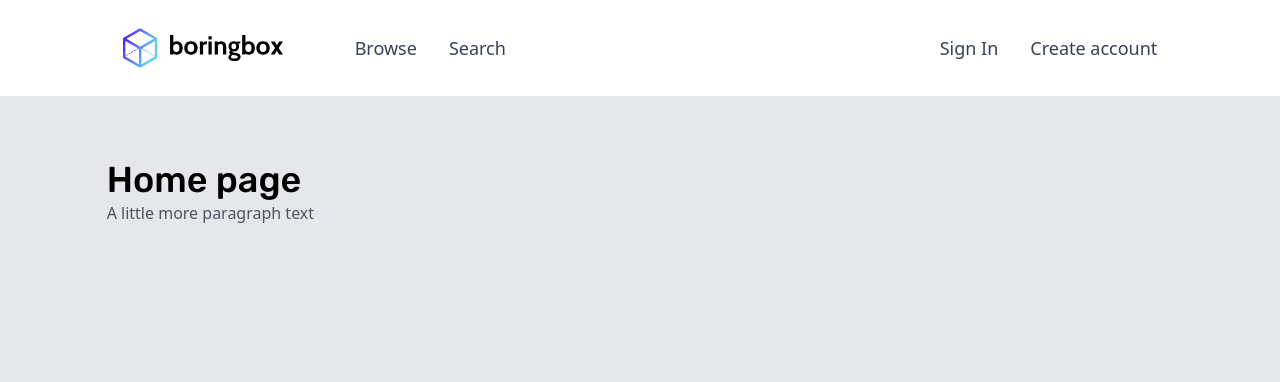
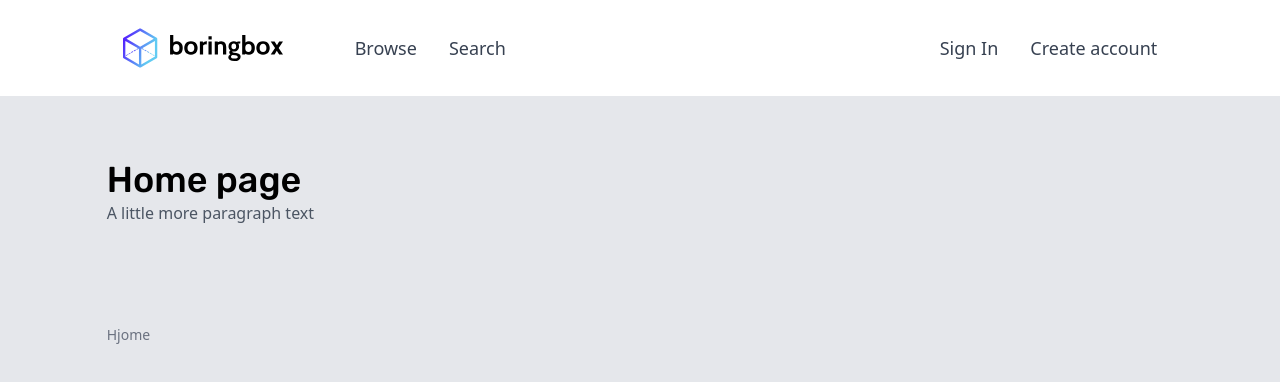
Before and after one commit to lozynskyi/snippetclient, a Nuxt app: page / in a window 1280 px wide. Shown: the top 382 px of the page. Built offline with nearby package versions, Linux system fonts and the light colour scheme; no server answers; what tailwindcss-transforms would draw is missing.

Commit message:
Footer update

```diff
--- a/components/global/TheFooter.vue
+++ b/components/global/TheFooter.vue
@@ -4,10 +4,10 @@
       <ul class="flex items-center mb-6 lg:mb-0">
         <li class="mr-16">
           <nuxt-link
-            class=""
+            class="text-gray-500 text-sm"
             :to="{name: 'index'}"
           >
-
+          Hjome
           </nuxt-link>
 
         </li>
```
